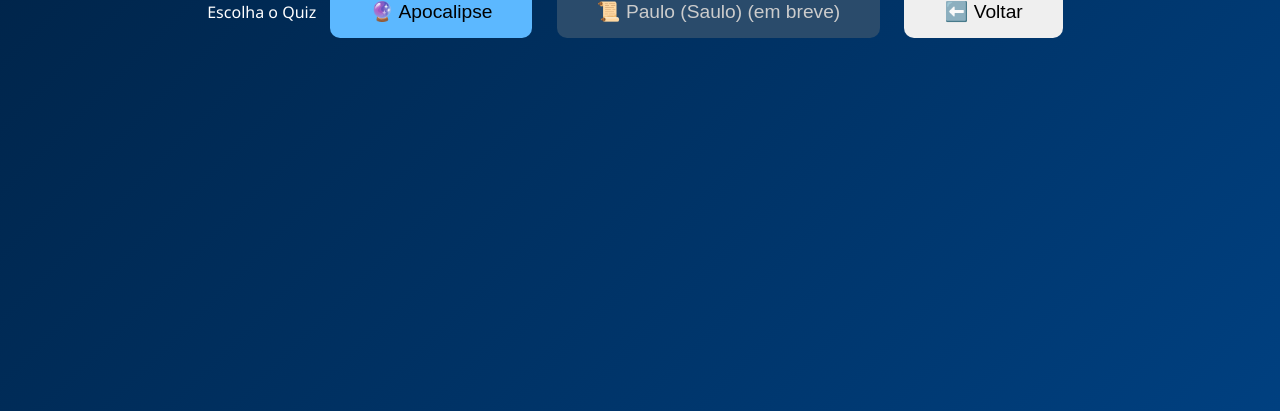
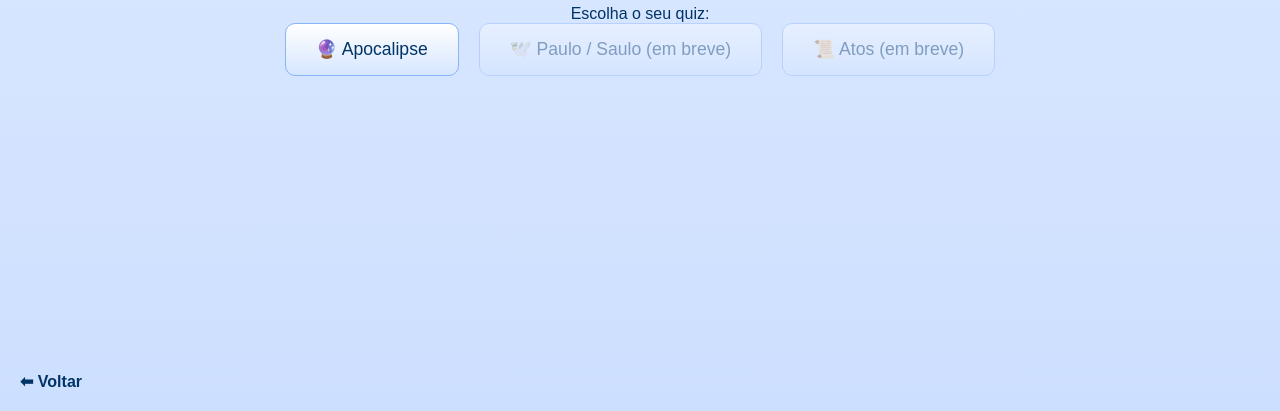
Before and after one commit to StarAnt007/ApocalipseTest, a plain HTML site: page novo.html in a window 1280 px wide. Shown: the part 389-800 px from the top of the page. Drawn offline with Linux system fonts and the light colour scheme.

Commit message:
Update novo.html

```diff
--- a/novo.html
+++ b/novo.html
@@ -3,31 +3,67 @@
 <head>
 <meta charset="UTF-8">
 <meta name="viewport" content="width=device-width, initial-scale=1.0">
-<title>Novo Testamento – Escolha o Quiz</title>
+<title>Novo Testamento</title>
 <style>
-body {
-  background: linear-gradient(135deg, #001f3f, #004080);
-  color: white;
-  font-family: 'Segoe UI', sans-serif;
-  display: flex; flex-direction: column; align-items: center; justify-content: center;
-  height: 100vh; text-align: center; margin: 0;
-}
-h1 { font-size: 2em; margin-bottom: 40px; }
-button {
-  font-size: 1.2em; margin: 10px; padding: 15px 40px;
-  border: none; border-radius: 10px; cursor: pointer; transition: 0.3s;
-}
-button.active { background-color: #5cb8ff; color: black; }
-button.disabled {
-  background-color: #2a4b6b; color: #ccc; cursor: not-allowed;
-}
-button:hover:not(.disabled) { transform: scale(1.05); }
+  *{margin:0;padding:0;box-sizing:border-box;font-family:'Poppins',sans-serif}
+  body{
+    height:100vh;
+    background:linear-gradient(180deg,#e0ecff,#cddfff);
+    color:#003366;
+    display:flex;
+    flex-direction:column;
+    align-items:center;
+    justify-content:center;
+    text-align:center;
+  }
+  h1{
+    font-size:2em;
+    margin-bottom:20px;
+    text-shadow:0 0 10px rgba(0,51,102,0.3);
+  }
+  .buttons{
+    display:flex;
+    flex-wrap:wrap;
+    gap:20px;
+    justify-content:center;
+  }
+  .btn{
+    background:linear-gradient(180deg,#ffffff,#d6e6ff);
+    border:1px solid #8ab4f8;
+    color:#003366;
+    padding:15px 30px;
+    border-radius:10px;
+    font-size:1.1em;
+    cursor:pointer;
+    text-decoration:none;
+    transition:0.2s;
+  }
+  .btn:hover{
+    background:linear-gradient(180deg,#d6e6ff,#b9d4ff);
+    transform:scale(1.05);
+  }
+  .btn.disabled{
+    opacity:0.4;
+    cursor:not-allowed;
+  }
+  .back{
+    position:absolute;
+    bottom:20px;
+    left:20px;
+    color:#003366;
+    text-decoration:none;
+    font-weight:600;
+  }
 </style>
 </head>
 <body>
-<h1✝️ Novo Testamento<br>Escolha o Quiz</h1>
-<button class="active" onclick="location.href='apocalipse.html'">🔮 Apocalipse</button>
-<button class="disabled">📜 Paulo (Saulo) (em breve)</button>
-<button onclick="location.href='index.html'">⬅️ Voltar</button>
+  <h1>✝️ Novo Testamento</h1>
+  <p>Escolha o seu quiz:</p>
+  <div class="buttons">
+    <a href="apocalipse.html" class="btn">🔮 Apocalipse</a>
+    <a class="btn disabled">🕊️ Paulo / Saulo (em breve)</a>
+    <a class="btn disabled">📜 Atos (em breve)</a>
+  </div>
+  <a href="index.html" class="back">⬅ Voltar</a>
 </body>
 </html>
```
